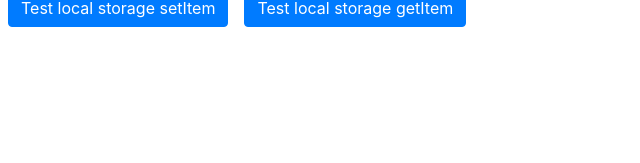
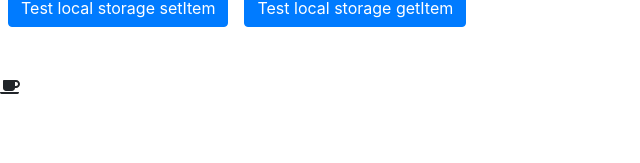
Before and after one commit to NemanjaJuric/angular-electron, an Angular app: page / in a window 1280 px wide. Shown: the part 137-300 px from the top of the page, without its empty margins (0-640 px from the left). Built offline with nearby package versions, Linux system fonts and the light colour scheme.

Commit message:
added font awesome

```diff
--- a/package.json
+++ b/package.json
@@ -42,6 +42,10 @@
     "@angular/pwa": "^0.6.8",
     "@angular/router": "~7.0.0",
     "@angular/service-worker": "~7.0.0",
+    "@fortawesome/angular-fontawesome": "^0.3.0",
+    "@fortawesome/fontawesome-svg-core": "^1.2.8",
+    "@fortawesome/free-regular-svg-icons": "^5.5.0",
+    "@fortawesome/free-solid-svg-icons": "^5.5.0",
     "@ngx-translate/core": "^11.0.0",
     "@ngx-translate/http-loader": "^4.0.0",
     "bootstrap": "^4.1.3",
--- a/src/app/app.component.html
+++ b/src/app/app.component.html
@@ -8,3 +8,5 @@
 <button class="btn btn-primary m-2" (click)="localStorageSet()">Test local storage setItem</button>
 <button class="btn btn-primary m-2" (click)="localStorageGet()">Test local storage getItem</button>
 <pre>{{localStorageItem | json}}</pre>
+<br>
+<fa-icon [icon]="faCoffee"></fa-icon>
--- a/src/app/app.component.ts
+++ b/src/app/app.component.ts
@@ -2,11 +2,11 @@ import { Component } from '@angular/core';
 import { ElectronService } from './services/electron.service';
 import { WebApiService } from './services/web-api.service';
 import { LocalStorageService } from './services/local-storage.service';
+import { faCoffee } from '@fortawesome/free-solid-svg-icons';
 
 @Component({
   selector: 'app-root',
   templateUrl: './app.component.html',
-  styleUrls: ['./app.component.scss']
 })
 export class AppComponent {
 
@@ -15,6 +15,8 @@ export class AppComponent {
     private _webApiService: WebApiService,
     private _localStorageService: LocalStorageService
   ) { }
+
+  faCoffee = faCoffee;
 
   fullScreen(flag: boolean) {
     this._electronService.ipcRenderer.send('full-screen', flag)
--- a/src/app/app.module.ts
+++ b/src/app/app.module.ts
@@ -10,6 +10,7 @@ import { WebApiService } from './services/web-api.service';
 import { LocalStorageService } from './services/local-storage.service';
 import { ServiceWorkerModule } from '@angular/service-worker';
 import { environment } from '../environments/environment';
+import { FontAwesomeModule } from '@fortawesome/angular-fontawesome';
 
 @NgModule({
   declarations: [
@@ -20,7 +21,8 @@ import { environment } from '../environments/environment';
     BrowserModule,
     AppRoutingModule,
     HttpClientModule,
-    ServiceWorkerModule.register('ngsw-worker.js', { enabled: environment.production })
+    ServiceWorkerModule.register('ngsw-worker.js', { enabled: environment.production }),
+    FontAwesomeModule
   ],
   providers: [
     ElectronService,
```
Also changed, not shown: src/app/app.component.scss (deleted), 1 other file (tests, documents, lock files or other folders).
